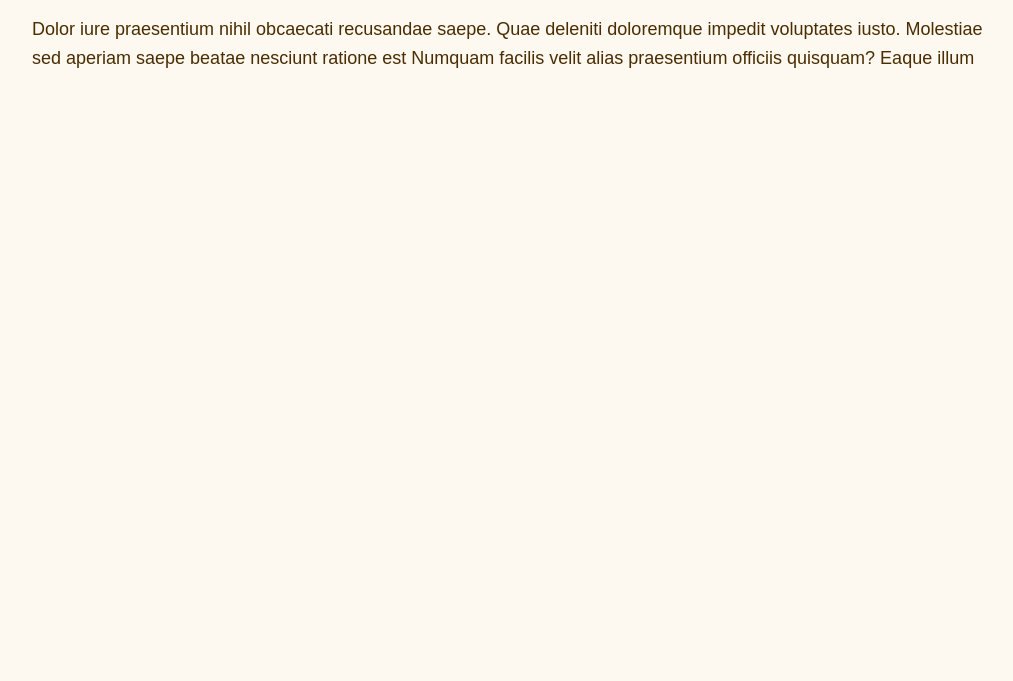
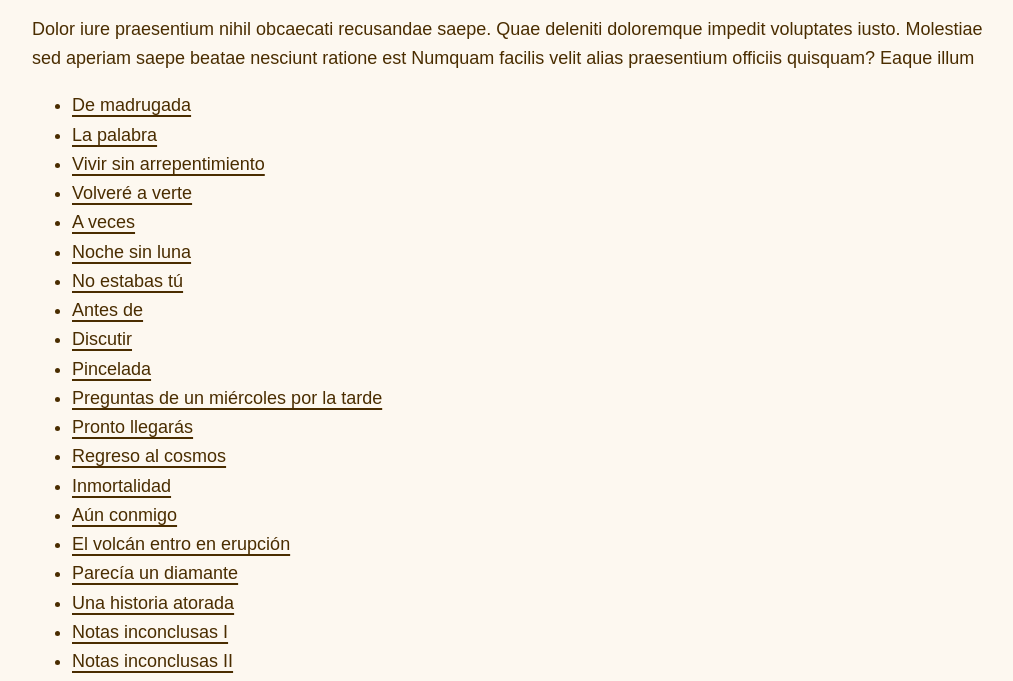
Before and after one commit to Max131/letrasnubladas, an Astro site: page / in a window 1280 px wide. Shown: the part 111-792 px from the top of the page, without its empty margins (128-1141 px from the left). Built offline with nearby package versions, Linux system fonts and the light colour scheme; Astro itself is replaced by a stand-in of ours; a web font is replaced by a local one.

Commit message:
feat(index.astro): añadir colección de publicaciones del blog y mostrar títulos style(global.css): mejorar estilos de enlaces con propiedades de diseño

```diff
--- a/src/pages/index.astro
+++ b/src/pages/index.astro
@@ -1,7 +1,12 @@
 ---
+import { getCollection } from "astro:content";
 import "@fontsource-variable/playfair-display";
 import "@fontsource-variable/lora";
 import "../styles/global.css";
+
+const posts = await getCollection("blog");
+console.log("+++++++");
+console.log(posts[0]);
 ---
 
 <html lang="en">
@@ -10,7 +15,7 @@ import "../styles/global.css";
 		<link rel="icon" type="image/svg+xml" href="/favicon.svg" />
 		<meta name="viewport" content="width=device-width" />
 		<meta name="generator" content={Astro.generator} />
-		<title>Astro</title>
+		<title>Letras Nubladas</title>
 	</head>
 	<body>
 		<div class="container">
@@ -21,6 +26,15 @@ import "../styles/global.css";
 				nesciunt ratione est Numquam facilis velit alias praesentium officiis
 				quisquam? Eaque illum
 			</p>
+			<ul>
+				{
+					posts.map((post) => (
+						<li key={post.id}>
+							<a href={`/${post.id}/`}>{post.data.title}</a>
+						</li>
+					))
+				}
+			</ul>
 		</div>
 	</body>
 </html>
--- a/src/styles/global.css
+++ b/src/styles/global.css
@@ -26,6 +26,13 @@
     font-size: 2.5rem;
     margin-bottom: 0.5rem;
   }
+
+  :where(a) {
+    color: currentcolor;
+    font-weight: 500;
+    text-decoration-thickness: 2px;
+    text-underline-offset: 4px;
+  }
 }
 
 @layer components {
```
